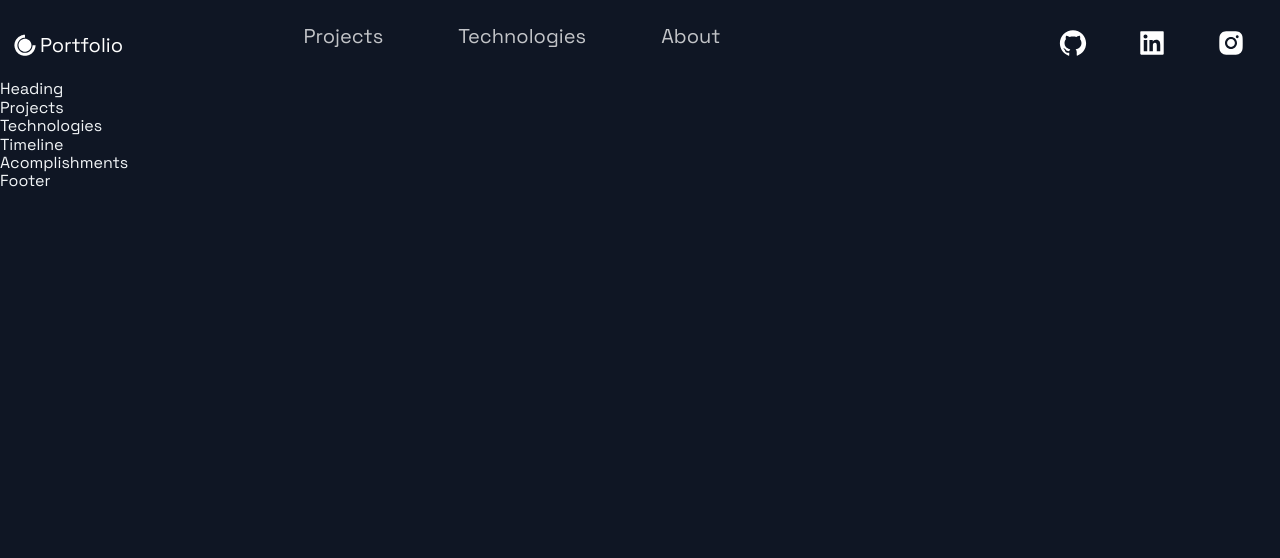
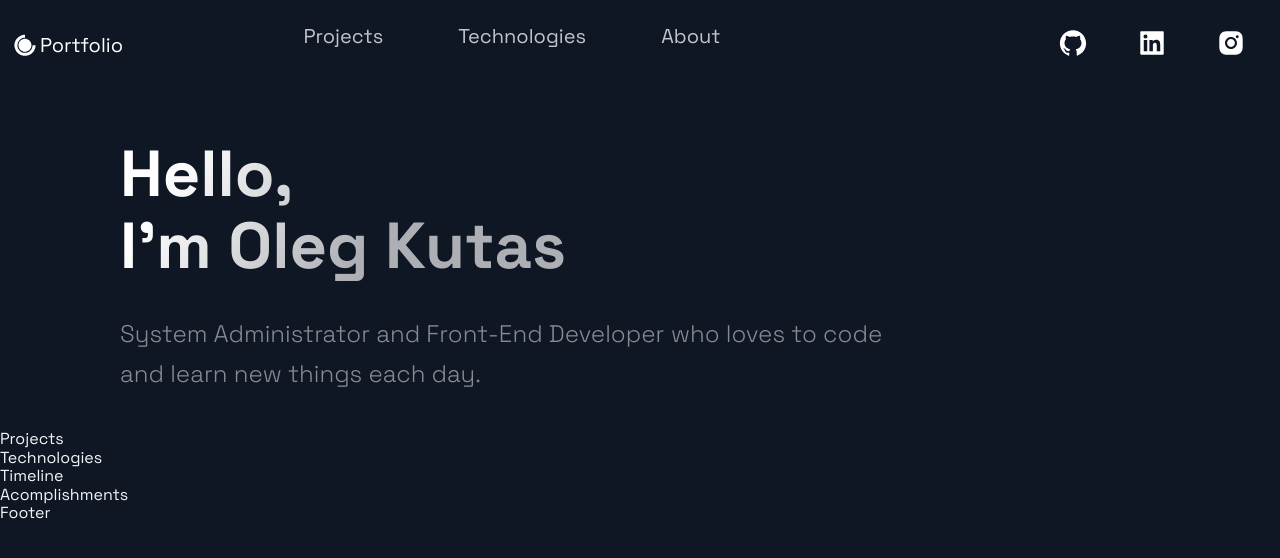
Before and after one commit to JustPr0Ger/responsive-website, a Next.js app: page / in a window 1280 px wide. Shown: the top 558 px of the page. Built offline with nearby package versions, Linux system fonts and the light colour scheme.

Commit message:
change text

```diff
--- a/src/components/Heading/Heading.js
+++ b/src/components/Heading/Heading.js
@@ -5,9 +5,17 @@ import Button from '../../styles/GlobalComponents/Button';
 import { LeftSection } from './HeadingStyles';
 
 const Heading = (props) => (
-  <div>
-    Heading
-  </div>
+    <Section row nopadding>
+        <LeftSection>
+            <SectionTitle main center>
+                Hello,<br /> I'm
+                Oleg Kutas
+            </SectionTitle>
+            <SectionText>
+                System Administrator and Front-End Developer who loves to code and learn new things each day.
+            </SectionText>
+        </LeftSection>
+    </Section>
 );
 
 export default Heading;
```
